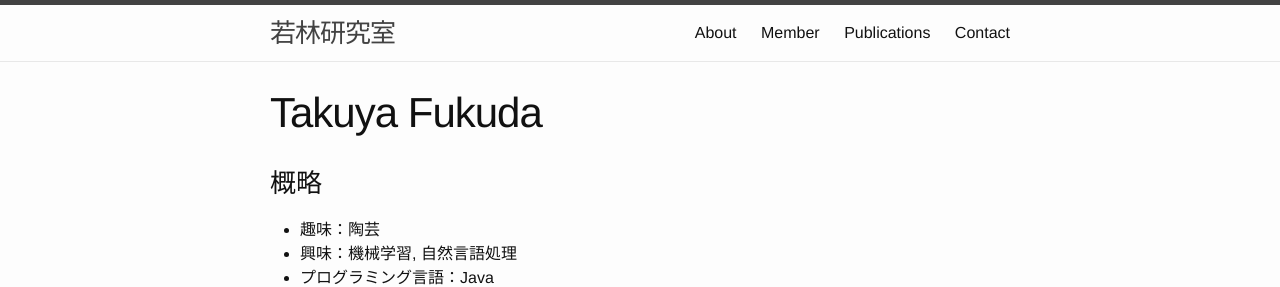
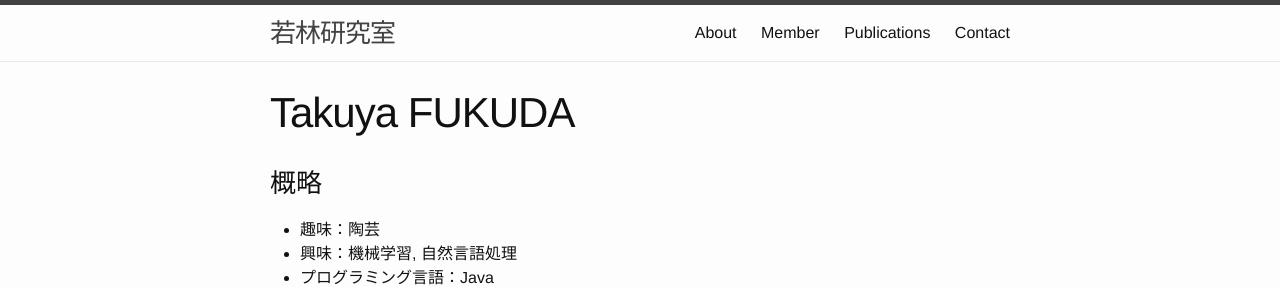
Before and after one commit to tzkwkblab/wkblab, a Jekyll site: the page built from member/e-musu.md, in a window 1280 px wide. Shown: the top 287 px of the page. Built offline with Jekyll 4.4.1, drawn with Linux system fonts in a browser that asks for light colours.

Commit message:
e-musu個人ページの編集

```diff
--- a/member/e-musu.md
+++ b/member/e-musu.md
@@ -1,6 +1,6 @@
 ---
 layout: page
-title: Takuya Fukuda
+title: Takuya FUKUDA
 ---
 
 ###概略
```
